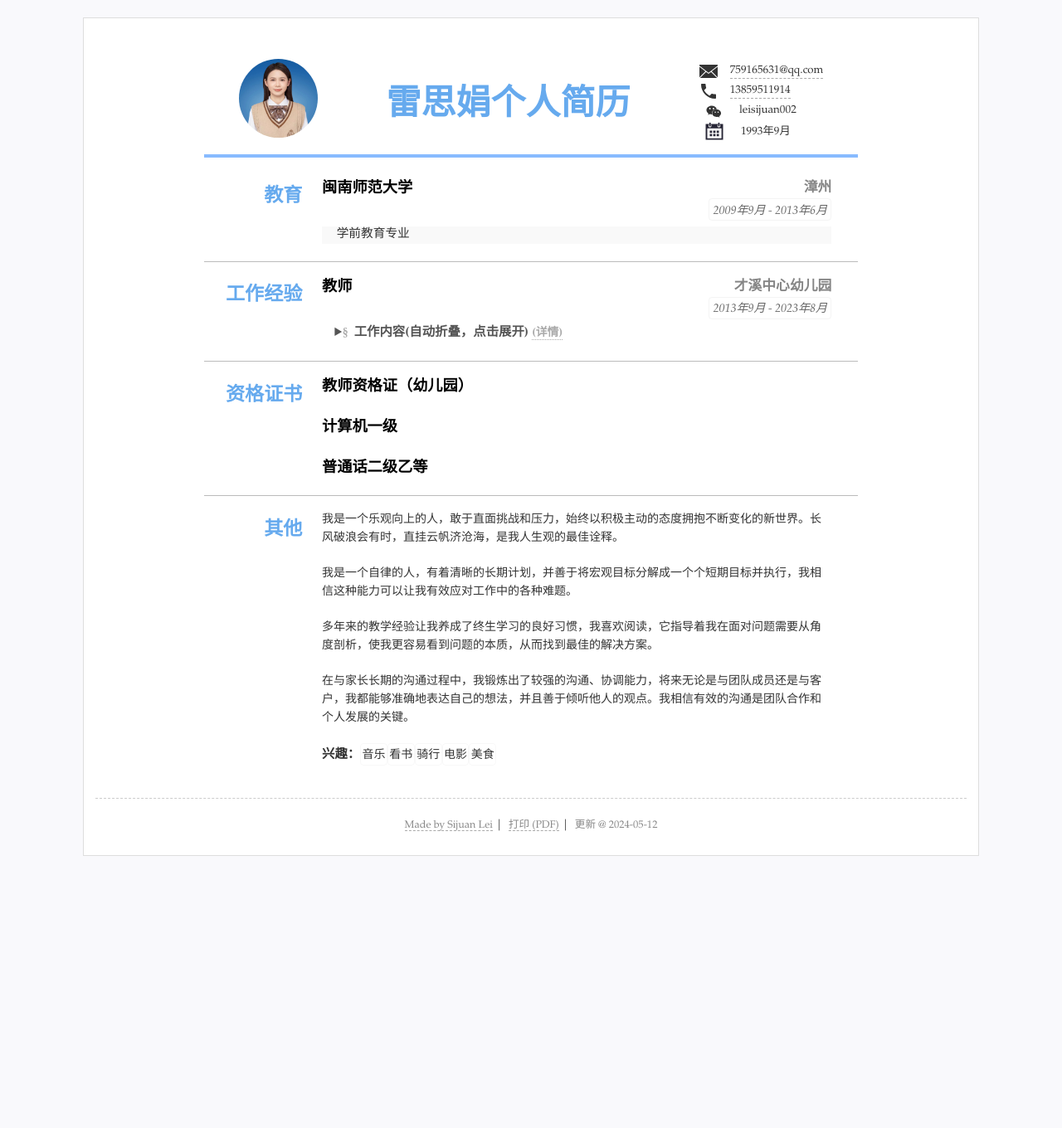
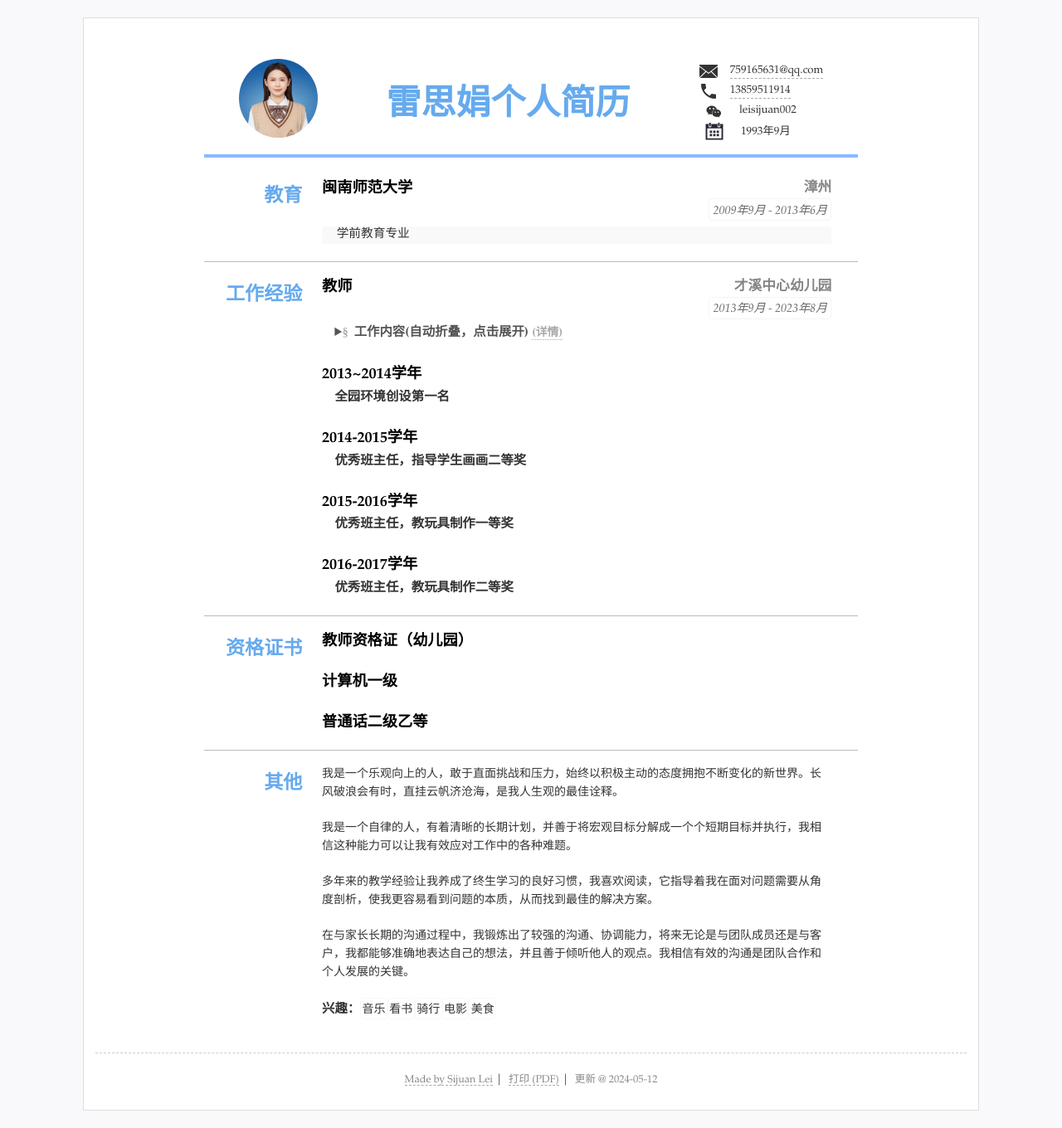
Before and after one commit to pinvondev/resume, a Jekyll site: the page built from index.html, in a window 1280 px wide. Shown: the whole page at 83% size. Built offline with Jekyll 4.4.1, drawn with Linux system fonts in a browser that asks for light colours; before the commit the page ends 1053 px from its top, so only the background shows below that.

Commit message:
add content

```diff
--- a/_data/resume.yml
+++ b/_data/resume.yml
@@ -42,6 +42,14 @@ main: #简历主要内容，
       md: _data/demo.md
     # open: open
     #可以设置open默认展开
+  - title: 2013~2014学年
+    summary: 全园环境创设第一名
+  - title: 2014-2015学年
+    summary: 优秀班主任，指导学生画画二等奖
+  - title: 2015-2016学年
+    summary: 优秀班主任，教玩具制作一等奖
+  - title: 2016-2017学年
+    summary: 优秀班主任，教玩具制作二等奖
 
 - type: 资格证书
   # name: "技能"
```
